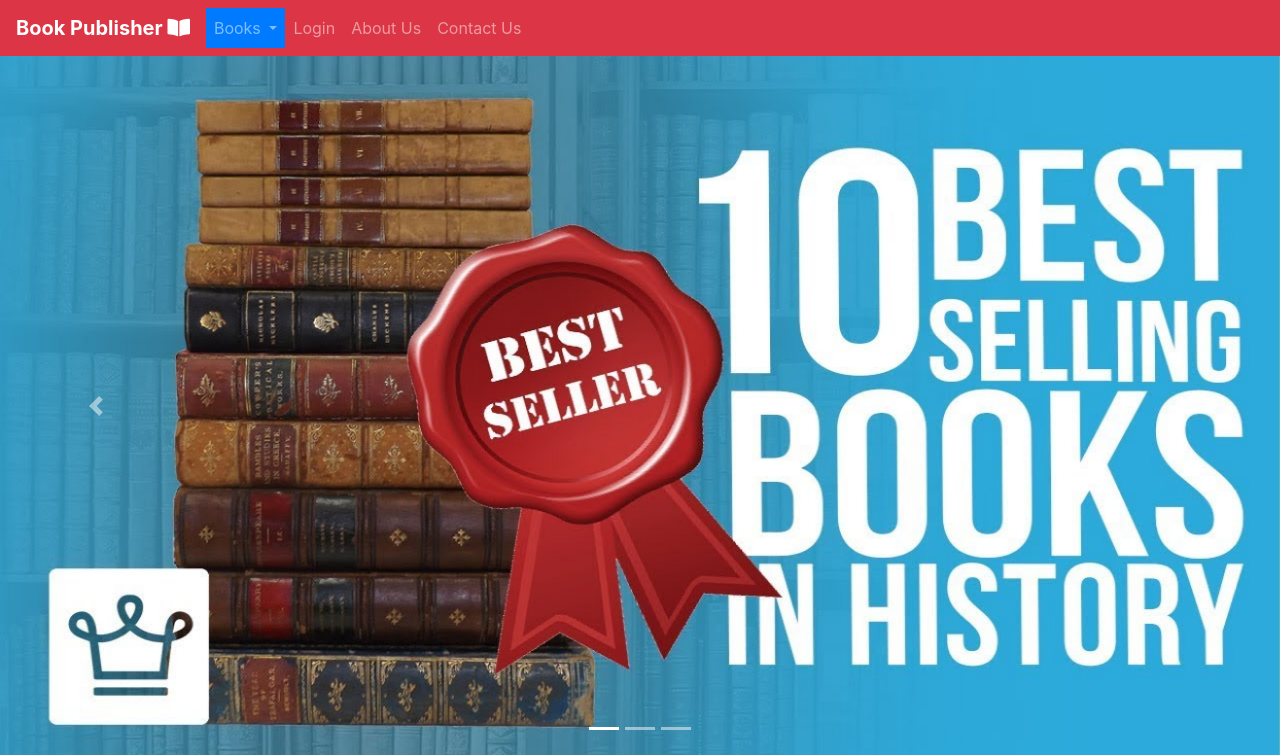
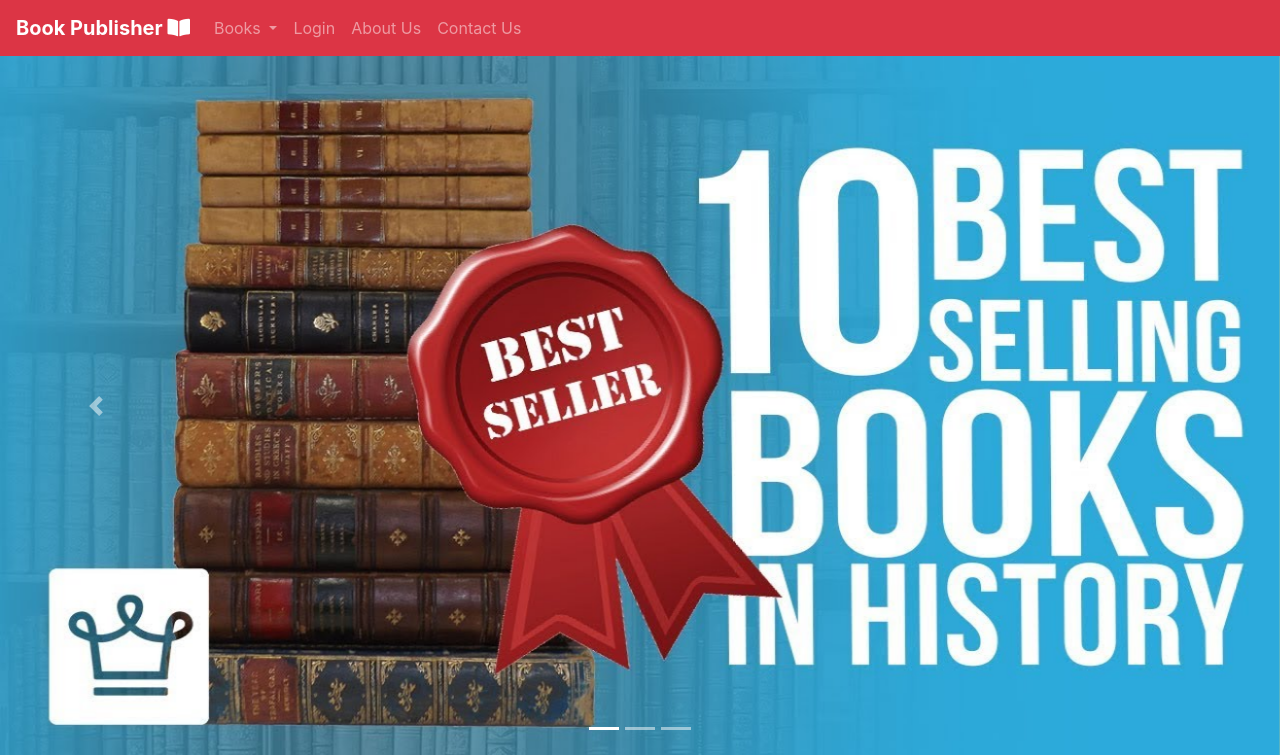
Before and after one commit to JonathanZYZ/App3PD, a PHP site: page /index.php in a window 1280 px wide. Shown: the top 755 px of the page. Run offline with PHP 8.4, Linux system fonts and the light colour scheme.

Commit message:
App 3 commit 7

```diff
--- a/navbar.php
+++ b/navbar.php
@@ -6,7 +6,7 @@
     </button>
     <div class="collapse navbar-collapse" id="navbarSupportedContent">
         <ul class="navbar-nav mr-auto">
-            <li class="nav-item dropdown bg-primary">
+            <li class="nav-item dropdown">
                 <a class="nav-link dropdown-toggle" href="#" id="navbarDropdown" role="button" data-toggle="dropdown" aria-haspopup="true" aria-expanded="false">
                     Books
                 </a>
@@ -20,7 +20,7 @@
                         <?php } ?>
                     </div>
                 </li>
-                <li class="nav-item">
+                <li class="nav-item  bg-primary">
                     <a class="nav-link" href="logout.php">Logout</a>
                 </li>
             <?php } else { ?>
```
